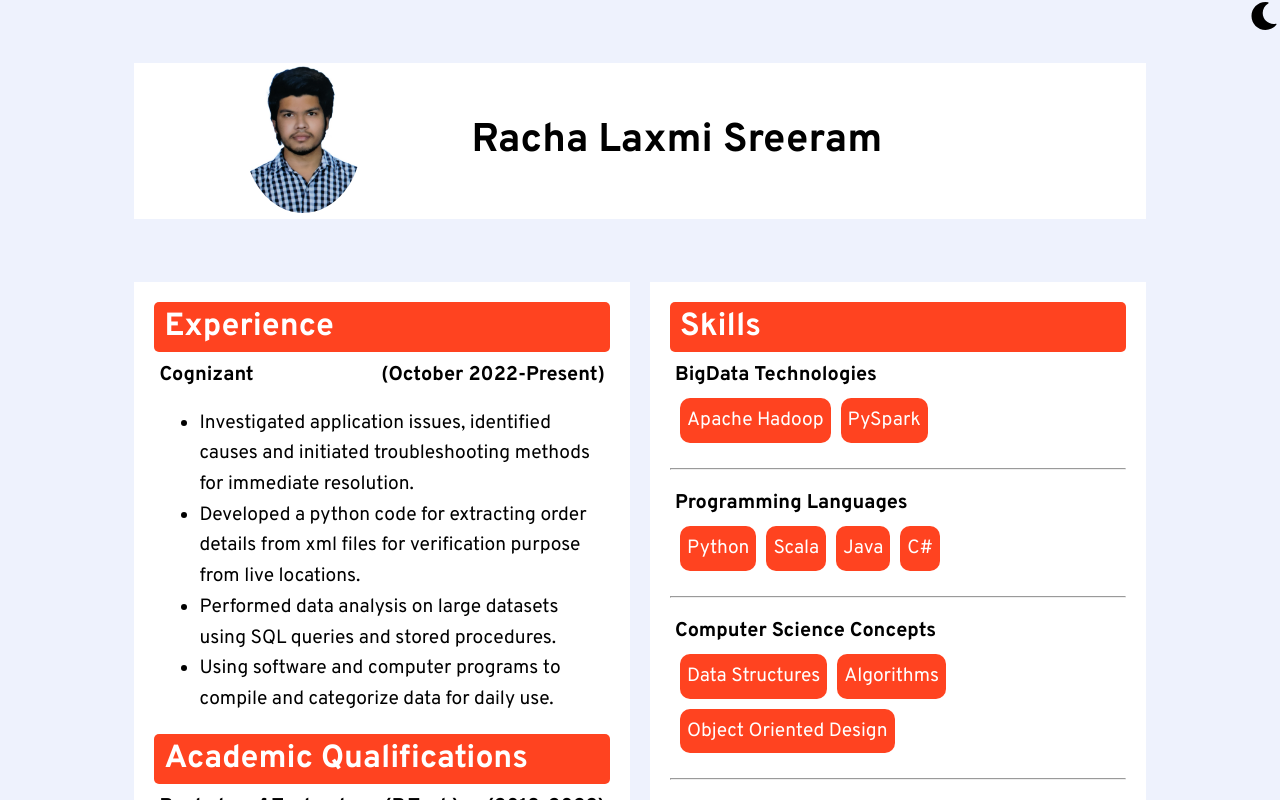
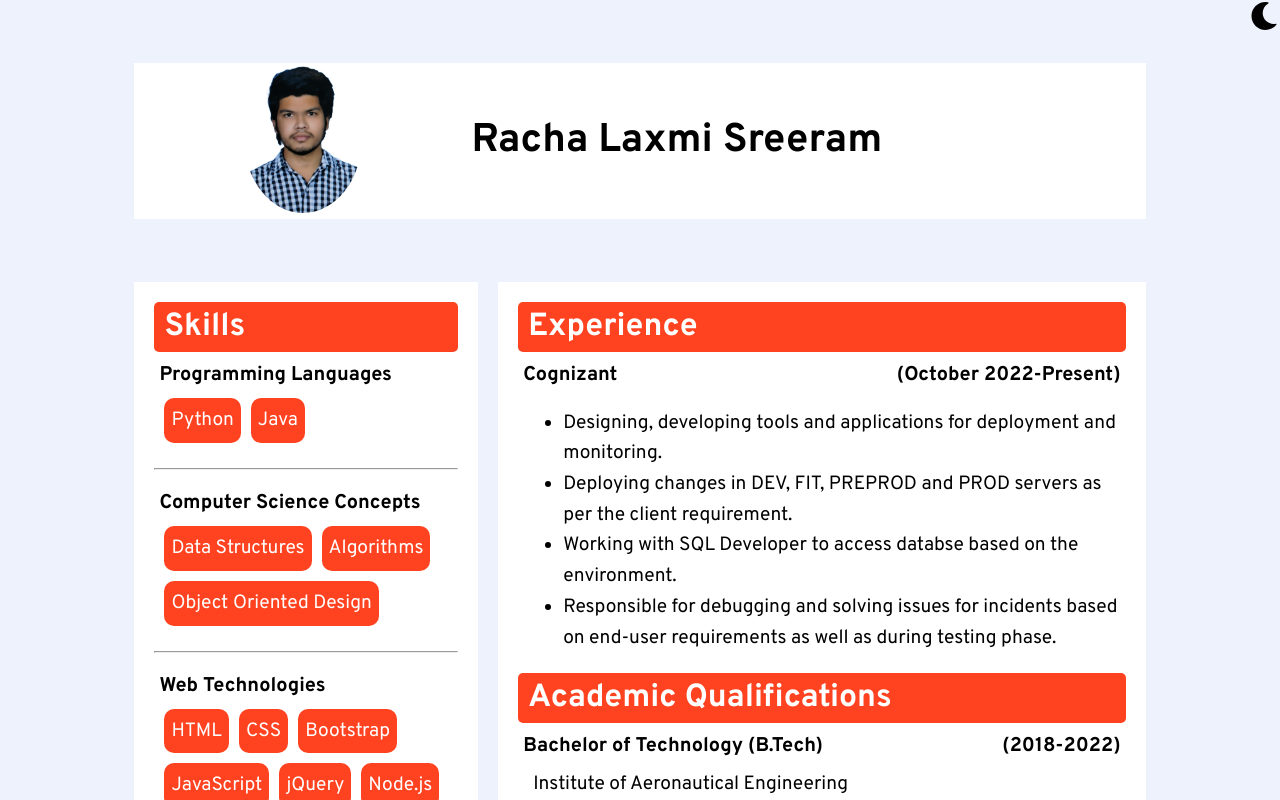
Before and after one commit to sreeramracha/Resume-2.0, a React (Create React App) app: page / in a window 1280 px wide. Shown: the top 800 px of the page. Built offline with nearby package versions, Linux system fonts and the light colour scheme.

Commit message:
Changed flex for Skill and Academic Section

```diff
--- a/src/components/Academic.jsx
+++ b/src/components/Academic.jsx
@@ -11,10 +11,14 @@ export default function Academic() {
 			<ExperienceInfo
 				qualification="Cognizant"
 				year="(October 2022-Present)"
-				description1="Investigated application issues, identified causes and initiated troubleshooting methods for immediate resolution."
-				description2="Developed a python code for extracting order details from xml files for verification purpose from live locations."
-				description3="Performed data analysis on large datasets using SQL queries and stored procedures."
-				description4="Using software and computer programs to compile and categorize data for daily use."
+				description1="Designing, developing tools and applications for deployment and monitoring."
+				description2="Deploying changes in DEV, FIT, PREPROD and PROD servers as per the client requirement."
+				description3="Working with SQL Developer to access databse based on the environment."
+				description4="Responsible for debugging and solving issues for incidents based on end-user requirements as well as during testing phase."
+				// description1="Investigated application issues, identified causes and initiated troubleshooting methods for immediate resolution."
+				// description2="Developed a python code for extracting order details from xml files for verification purpose from live locations."
+				// description3="Performed data analysis on large datasets using SQL queries and stored procedures."
+				// description4="Using software and computer programs to compile and categorize data for daily use."
 			/>
 
 			{/* <hr /> */}
--- a/src/components/App.jsx
+++ b/src/components/App.jsx
@@ -11,8 +11,8 @@ export default function App() {
 		<div>
 			<Title />
 			<div className="academic-skills-section">
+				<Skill />
 				<Academic />
-				<Skill />
 			</div>
 			<div class="projects-social-section">
 				<Project />
--- /dev/null
+++ b/src/components/Items.jsx
@@ -0,0 +1,20 @@
+// const bigDataTechnologies = ["Apache Hadoop", "PySpark"];
+// export	const programmingLanguages = ["Python", "Scala", "Java", "C#"];
+export const programmingLanguages = ["Python", "Java"];
+export const computerScienceConcepts = [
+	"Data Structures",
+	"Algorithms",
+	"Object Oriented Design",
+];
+export const webTechnologies = [
+	"HTML",
+	"CSS",
+	"Bootstrap",
+	"JavaScript",
+	"jQuery",
+	"Node.js",
+	"Express.js",
+	"React.js",
+];
+export const database = ["MySQL", "MongoDB", "Mongoose"];
+export const speakingLanguages = ["English", "Telugu", "Hindi"];
--- a/src/components/Project.jsx
+++ b/src/components/Project.jsx
@@ -4,14 +4,14 @@ export default function Project() {
 	return (
 		<div className="projects">
 			<div className="headings-title">
-				<h1>Projects</h1>
+				<h1>External Projects</h1>
 			</div>
 
 			<ProjectInfo
 				name="Chat App"
 				description="An app, which is similar to Whatsapp theme allows users to communicate with each other."
-				exploreGame="https://chatappwhatsappclone.netlify.app/"
-				exploreCode="https://github.com/sreeramracha/Whatsapp-Clone-Frontend"
+				exploreGame="https://ws-chatapp-clone.netlify.app/"
+				exploreCode="https://github.com/sreeramracha/ChatApp-Clone"
 				gameIcon="fa-solid fa-comments"
 				codeIcon="fa-solid fa-file-signature"
 			/>
--- a/src/components/Skill.jsx
+++ b/src/components/Skill.jsx
@@ -1,38 +1,25 @@
 import SkillInfo from "./SkillInfo";
+import {
+	programmingLanguages,
+	computerScienceConcepts,
+	webTechnologies,
+	database,
+	speakingLanguages,
+} from "./Items.jsx";
 
 export default function Skill() {
-	const bigDataTechnologies = ["Apache Hadoop", "PySpark"];
-	const programmingLanguages = ["Python", "Scala", "Java", "C#"];
-	const computerScienceConcepts = [
-		"Data Structures",
-		"Algorithms",
-		"Object Oriented Design",
-	];
-	const webTechnologies = [
-		"HTML",
-		"CSS",
-		"Bootstrap",
-		"JavaScript",
-		"jQuery",
-		"Node.js",
-		"Express.js",
-		"React.js",
-	];
-	const database = ["MySQL", "MongoDB", "Mongoose"];
-	const speakingLanguages = ["English", "Telugu", "Hindi"];
-
 	return (
 		<div className="skills">
 			<div className="headings-title">
 				<h1>Skills</h1>
 			</div>
 
-			<SkillInfo
+			{/* <SkillInfo
 				name="BigData Technologies"
 				skill={bigDataTechnologies}
 			/>
 
-			<hr />
+			<hr /> */}
 
 			<SkillInfo
 				name="Programming Languages"
--- a/src/index.css
+++ b/src/index.css
@@ -9,74 +9,75 @@ https://i.ytimg.com/vi/E6gHF6un0XU/maxresdefault.jpg
 https://i.pinimg.com/originals/24/7c/0e/247c0ea33da7b7f893a01e3955928dd0.png
 */
 
-:root{
+:root {
 	--front: white;
 	--back: #eef2fd;
 	--title: #ff4320;
 	--text: black;
 }
 
-.dark-theme{
+.dark-theme {
 	--front: #1a1957;
 	--back: #0e0d39;
 	--title: #f20512;
 	--text: white;
 }
 
-
-
 /* Common Tags */
 
-*{
-  font-family: 'Overpass', sans-serif;
+* {
+	font-family: "Overpass", sans-serif;
 	transition-timing-function: ease-in;
 	transition-duration: 0.5s;
 	color: var(--text);
 }
 
-p, h1, h5, div{
+p,
+h1,
+h5,
+div {
 	margin: 0;
 }
 
-body{
+body {
 	background-color: var(--back);
 }
 
-hr{
+hr {
 	margin-top: 20px;
 	margin-bottom: 20px;
 }
 
-a{
+a {
 	text-decoration: none;
 	color: black;
 }
 
-i{
+i {
 	margin: 5px;
 }
 
 /* Title Section */
 
-.title-section{
+.title-section {
 	margin: 5% 10%;
 	background-color: var(--front);
-  font-family: 'Ubuntu', sans-serif;
+	font-family: "Ubuntu", sans-serif;
 	display: flex;
 	align-items: center;
 }
 
-.dp{
+.dp {
 	height: 150px;
 	border-radius: 50%;
 }
 
-.profile-picture{
+.profile-picture {
 	flex: 1;
 	text-align: center;
 }
 
-.profile-description{
+.profile-description {
 	flex: 2;
 }
 
@@ -84,13 +85,14 @@ i{
 	font-size: 2.5rem;
 }
 
-.sub-title{
+.sub-title {
 	font-size: 1.5rem;
 }
 
 /* About Section */
 
-.academic-skills-section, .projects-social-section{
+.academic-skills-section,
+.projects-social-section {
 	margin: 5% 10% 1%;
 	/* display: grid;
   grid-template-columns: 1fr 1fr; */
@@ -100,7 +102,7 @@ i{
 	column-gap: 20px;
 }
 
-.projects-social-section{
+.projects-social-section {
 	margin: 1% 10% 5%;
 	/* display: grid;
   grid-template-columns: 1fr 1fr; */
@@ -110,47 +112,49 @@ i{
 	column-gap: 20px;
 }
 
-
-
 @media (max-width: 1000px) {
-  	.academic-skills-section, .projects-social-section{
+	.academic-skills-section,
+	.projects-social-section {
 		flex-direction: column;
 	}
 }
 
-.academic{
+.academic {
+	flex: 2;
+}
+
+.skills {
 	flex: 1;
 }
 
-.skills{
+.projects {
 	flex: 2;
 }
 
-.projects{
-  flex: 2;
-}
-
-.social-profiles{
+.social-profiles {
 	flex: 1;
 }
 
 @media (max-width: 1450px) {
-  .skills{
+	.skills {
 		flex: 1;
 	}
 
-  .projects{
+	.projects {
 		flex: 1;
 	}
 }
 
-.academic, .skills, .projects, .social-profiles{
+.academic,
+.skills,
+.projects,
+.social-profiles {
 	background-color: var(--front);
 	padding: 20px;
 	/* grid-area: content; */
 }
 
-.headings-title{
+.headings-title {
 	background-color: var(--title);
 	border-radius: 5px;
 	padding: 5px 10px;
@@ -158,33 +162,34 @@ i{
 	margin-bottom: 10px;
 }
 
-.headings-title h1{
+.headings-title h1 {
 	color: white;
 }
 
-.headings-subtitle{
+.headings-subtitle {
 	margin: 5px;
 	font-size: x-large;
 	display: flex;
 	justify-content: space-between;
 }
 
-.academic-description, .description{
+.academic-description,
+.description {
 	margin: 5px;
 	font-size: larger;
 	line-height: 1.6;
 }
 
-.academic-description p{
+.academic-description p {
 	margin: 10px;
 }
 
-.description{
+.description {
 	display: flex;
 	flex-wrap: wrap;
 }
 
-.items{
+.items {
 	background-color: var(--title);
 	margin: 5px;
 	padding: 7px;
@@ -193,27 +198,27 @@ i{
 	color: white;
 }
 
-.items p{
+.items p {
 	color: white;
 }
 
-
 /* Projects Block */
-.explore{
+.explore {
 	display: flex;
 }
 
-.explore p, .explore i{
+.explore p,
+.explore i {
 	color: white;
 }
 
-.description.project{
+.description.project {
 	display: flex;
 	flex-direction: column;
 }
 
 /* Social Profile Block */
-.social-profile-description{
+.social-profile-description {
 	display: flex;
 	align-items: center;
 	font-size: large;
@@ -221,30 +226,29 @@ i{
 
 /* Icon colors */
 
-.fa-linkedin{
+.fa-linkedin {
 	color: #0a66c2;
 	background-color: transparent;
 }
 
-.fa-hackerrank{
+.fa-hackerrank {
 	color: #2ec866;
 	background-color: transparent;
 }
-.fa-github{
+.fa-github {
 	color: var(--text);
 	background-color: transparent;
 }
-.fa-envelope{
-  background-color:transparent;
+.fa-envelope {
+	background-color: transparent;
 }
-.fa-phone{
+.fa-phone {
 	background-color: transparent;
 }
 
-
 /* Theme CHanger */
 
-.theme-changer{
+.theme-changer {
 	position: fixed;
 	top: 2px;
 	right: 2px;
@@ -252,15 +256,15 @@ i{
 }
 
 /* Link to resume */
-.link-to-resume{
+.link-to-resume {
 	margin: 5% 10%;
 	font-size: large;
 }
 
-.link-to-resume a{
+.link-to-resume a {
 	color: #ff4320;
 }
 
-.link-to-resume a:hover{
+.link-to-resume a:hover {
 	color: #f20512;
 }
```
Also changed, not shown: 2 other files (tests, documents, lock files or other folders). Lines whose indentation alone changed are shown as unchanged.
